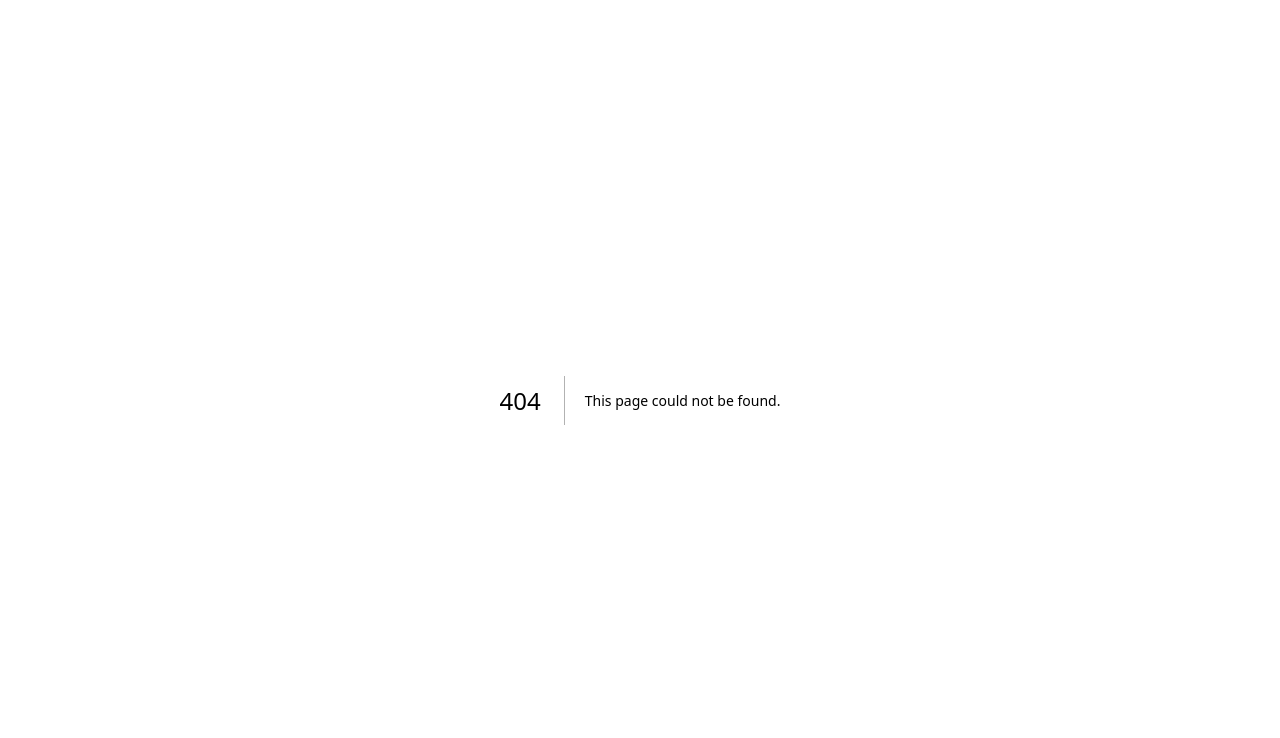
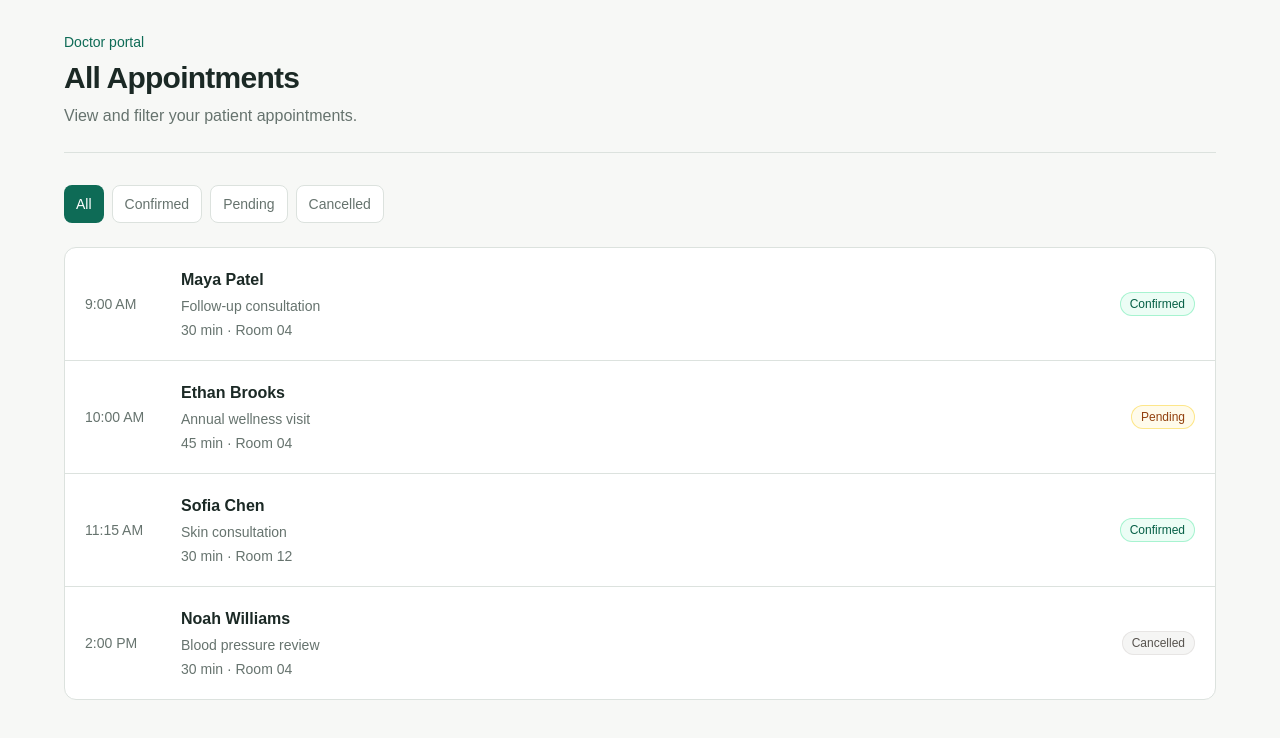
Before and after one commit to TaNaY963/schedula-frontend, a Next.js app: page /doctor/appointments in a window 1280 px wide. Before the commit this address had no page. Shown: the top 738 px of the page. Built offline with nearby package versions, Linux system fonts and the light colour scheme.

Commit message:
feat(doctor-appointments): add appointments page

```diff
--- /dev/null
+++ b/src/app/doctor/appointments/page.tsx
@@ -0,0 +1,193 @@
+"use client";
+
+import { useEffect, useMemo, useState } from "react";
+import type {
+  Appointment,
+  AppointmentStatus,
+} from "@/types/appointment";
+
+type ApiResponse = {
+  data: Appointment[];
+};
+
+type Filter = "all" | AppointmentStatus;
+
+const statusStyles: Record<AppointmentStatus, string> = {
+  confirmed: "bg-emerald-50 text-emerald-800 ring-emerald-200",
+  pending: "bg-amber-50 text-amber-800 ring-amber-200",
+  cancelled: "bg-stone-100 text-stone-600 ring-stone-200",
+};
+
+export default function DoctorAppointmentsPage() {
+  const [appointments, setAppointments] = useState<Appointment[]>([]);
+  const [filter, setFilter] = useState<Filter>("all");
+  const [status, setStatus] = useState<
+    "loading" | "ready" | "error"
+  >("loading");
+
+  useEffect(() => {
+    fetch("/api/appointments")
+      .then((response) => {
+        if (!response.ok) {
+          throw new Error("Unable to load appointments");
+        }
+
+        return response.json() as Promise<ApiResponse>;
+      })
+      .then(({ data }) => {
+        setAppointments(data);
+        setStatus("ready");
+      })
+      .catch(() => {
+        setStatus("error");
+      });
+  }, []);
+
+  const filteredAppointments = useMemo(() => {
+    if (filter === "all") {
+      return appointments;
+    }
+
+    return appointments.filter(
+      (appointment) => appointment.status === filter,
+    );
+  }, [appointments, filter]);
+
+  return (
+    <main className="min-h-screen px-4 py-8 sm:px-8 lg:px-12">
+      <div className="mx-auto max-w-6xl">
+        <header className="border-b border-[var(--line)] pb-6">
+          <p className="text-sm font-medium text-[var(--brand)]">
+            Doctor portal
+          </p>
+
+          <h1 className="mt-2 text-3xl font-semibold tracking-tight">
+            All Appointments
+          </h1>
+
+          <p className="mt-2 text-[var(--muted)]">
+            View and filter your patient appointments.
+          </p>
+        </header>
+
+        <section className="mt-8">
+          <div className="flex flex-wrap gap-2">
+            {(["all", "confirmed", "pending", "cancelled"] as Filter[]).map(
+              (item) => (
+                <button
+                  key={item}
+                  type="button"
+                  onClick={() => setFilter(item)}
+                  className={`rounded-lg px-3 py-2 text-sm font-medium capitalize ${
+                    filter === item
+                      ? "bg-[var(--brand)] text-white"
+                      : "border border-[var(--line)] bg-white text-[var(--muted)] hover:text-[var(--ink)]"
+                  }`}
+                >
+                  {item}
+                </button>
+              ),
+            )}
+          </div>
+        </section>
+
+        <section
+          className="mt-6 overflow-hidden rounded-xl border border-[var(--line)] bg-white"
+          aria-labelledby="appointments-heading"
+        >
+          <h2 id="appointments-heading" className="sr-only">
+            Appointments
+          </h2>
+
+          {status === "loading" && (
+            <div
+              className="space-y-4 p-5"
+              aria-busy="true"
+              aria-label="Loading appointments"
+            >
+              {[1, 2, 3].map((item) => (
+                <div
+                  key={item}
+                  className="h-20 animate-pulse rounded-lg bg-stone-100"
+                />
+              ))}
+            </div>
+          )}
+
+          {status === "error" && (
+            <div className="p-8 text-center" role="alert">
+              <p className="font-medium">
+                We couldn&apos;t load appointments.
+              </p>
+
+              <button
+                type="button"
+                onClick={() => window.location.reload()}
+                className="mt-3 text-sm font-semibold text-[var(--brand)] underline"
+              >
+                Try again
+              </button>
+            </div>
+          )}
+
+          {status === "ready" &&
+            filteredAppointments.length === 0 && (
+              <div className="p-10 text-center">
+                <p className="font-medium">
+                  No appointments match this filter.
+                </p>
+
+                <button
+                  type="button"
+                  onClick={() => setFilter("all")}
+                  className="mt-2 text-sm font-semibold text-[var(--brand)]"
+                >
+                  Show all appointments
+                </button>
+              </div>
+            )}
+
+          {status === "ready" &&
+            filteredAppointments.length > 0 && (
+              <ul className="divide-y divide-[var(--line)]">
+                {filteredAppointments.map((appointment) => (
+                  <li
+                    key={appointment.id}
+                    className="grid gap-4 px-5 py-5 md:grid-cols-[5rem_minmax(0,1fr)_auto] md:items-center"
+                  >
+                    <time className="text-sm font-medium text-[var(--muted)]">
+                      {new Intl.DateTimeFormat("en", {
+                        hour: "numeric",
+                        minute: "2-digit",
+                      }).format(new Date(appointment.startsAt))}
+                    </time>
+
+                    <div>
+                      <p className="font-semibold">
+                        {appointment.patient.name}
+                      </p>
+
+                      <p className="mt-1 text-sm text-[var(--muted)]">
+                        {appointment.reason}
+                      </p>
+
+                      <p className="mt-1 text-sm text-[var(--muted)]">
+                        {appointment.durationMinutes} min ·{" "}
+                        {appointment.room}
+                      </p>
+                    </div>
+
+                    <span
+                      className={`w-fit rounded-full px-2.5 py-1 text-xs font-medium capitalize ring-1 ring-inset ${statusStyles[appointment.status]}`}
+                    >
+                      {appointment.status}
+                    </span>
+                  </li>
+                ))}
+              </ul>
+            )}
+        </section>
+      </div>
+    </main>
+  );
+}
```
